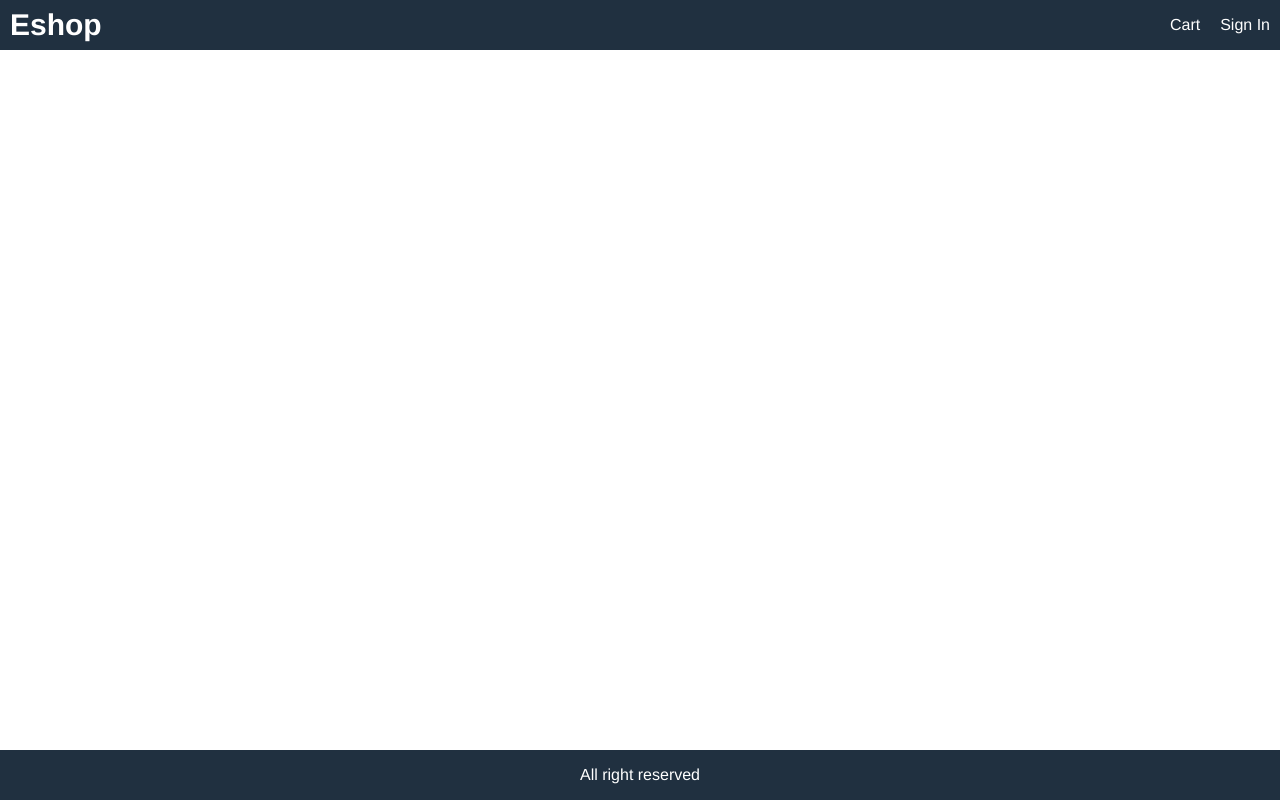
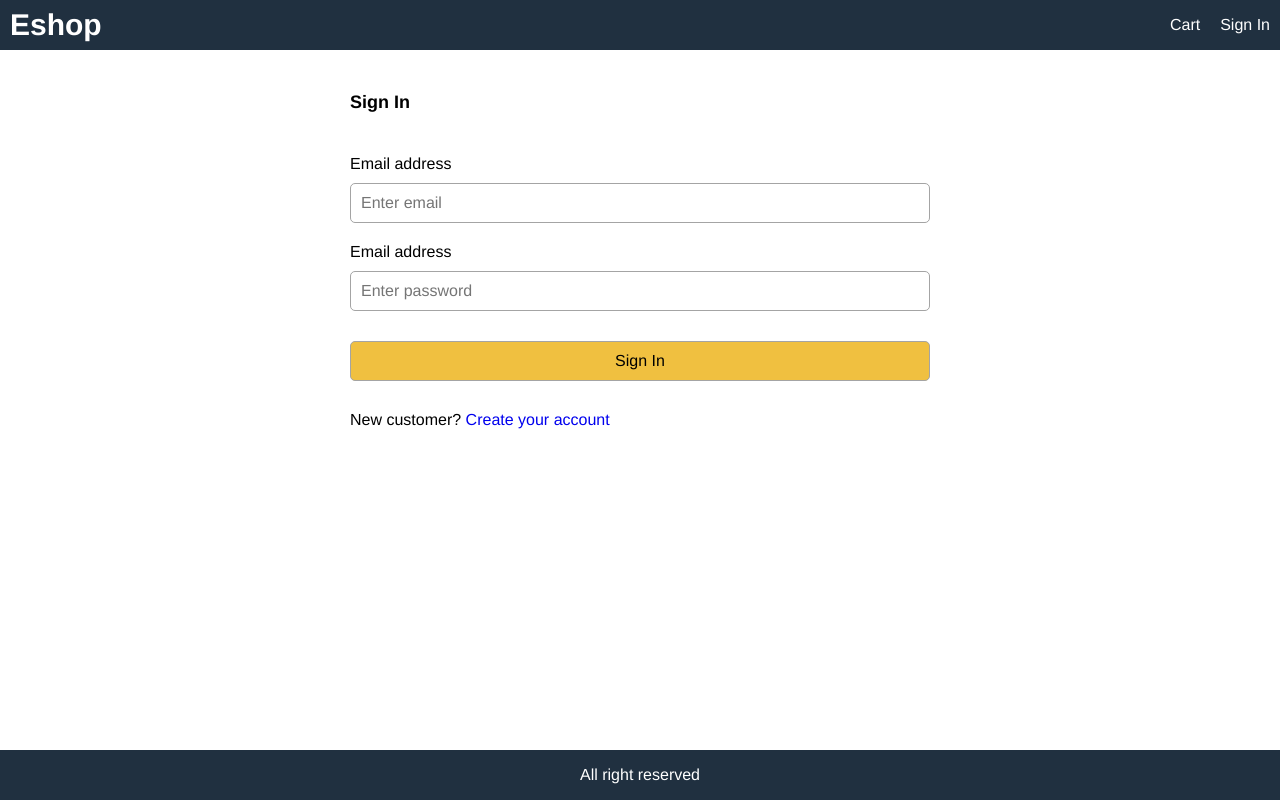
Before and after one commit to fkopriva/eshop-test, a React (Create React App) app in the folder frontend/: page /signin in a window 1280 px wide. Built offline with nearby package versions, Linux system fonts and the light colour scheme.

Commit message:
signin screen

```diff
--- a/frontend/src/App.js
+++ b/frontend/src/App.js
@@ -4,6 +4,7 @@
 import CartScreen from './screens/CartScreen';
 import HomeScreen from './screens/HomeScreen';
 import ProductScreen from './screens/ProductScreen';
+import SigninScreen from './screens/SigninScreen';
 
 function App() {
   const cart = useSelector(state => state.cart);
@@ -28,6 +29,7 @@
           <main>
             <Route path="/cart/:id?" component={CartScreen}></Route>
             <Route path="/product/:id" component={ProductScreen}></Route>
+            <Route path="/signin" component={SigninScreen}></Route>
             <Route path="/" component={HomeScreen} exact></Route>
           </main>
           <footer className="row center">All right reserved</footer>
--- a/frontend/src/index.css
+++ b/frontend/src/index.css
@@ -193,3 +193,19 @@
 	color: #a02020;
 	background-color: #ffe0e0e0;
 }
+
+/* Form */
+.form {
+	max-width: 60rem;
+	margin: 0 auto;
+}
+.form > div {
+	display: flex;
+	flex-direction: column;
+	margin: 1rem;
+}
+
+.form label {
+	margin: 1rem 0;
+	display: block;
+}
--- /dev/null
+++ b/frontend/src/screens/SigninScreen.js
@@ -0,0 +1,52 @@
+import React, { useState } from 'react'
+import { Link } from 'react-router-dom';
+
+export default function SigninScreen() {
+
+    const [email, setEmail] = useState('');
+    const [password, setPassword] = useState('');
+    const submitHandler = (e) => {
+        e.preventDefault();
+        // TODO: signin action
+    }
+    return (
+        <div>
+            <form className="form" onSubmit={submitHandler}>
+                <div>
+                    <h1>Sign In</h1>
+                </div>
+                <div>
+                    <label htmlFor="email">Email address</label>
+                    <input
+                    type="email"
+                    id="email"
+                    placeholder="Enter email"
+                    required
+                    onChange={e => setEmail(e.target.value)}>
+                    </input>
+                </div>
+                <div>
+                    <label htmlFor="password">Email address</label>
+                    <input
+                    type="password"
+                    id="password"
+                    placeholder="Enter password"
+                    required
+                    onChange={e => setPassword(e.target.value)}>
+                    </input>
+                </div>
+                <div>
+                    <label />
+                    <button className="primary" type="submit">Sign In</button>
+                </div>
+                <div>
+                    <label />
+                    <div>
+                        New customer? {' '}
+                        <Link to="/register">Create your account</Link>
+                    </div>
+                </div>
+            </form>
+        </div>
+    )
+}
```
Also changed, not shown: 2 other files (tests, documents, lock files or other folders). Lines whose indentation alone changed are shown as unchanged.
